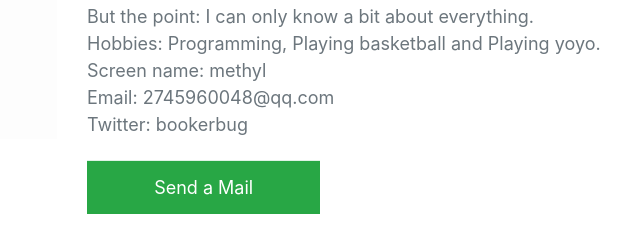
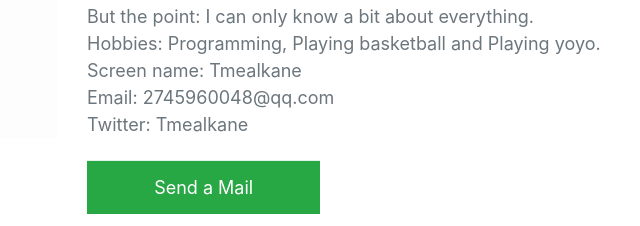
Before and after one commit to Tmealkane/Tmealkane.github.io, a plain HTML site: page htmlfiles/aboutme/index.html in a window 1280 px wide. Shown: the part 219-445 px from the top of the page, 393-1033 px from the left. Drawn offline with nearby package versions, Linux system fonts and the light colour scheme.

Commit message:
Change name

```diff
--- a/htmlfiles/aboutme/index.html
+++ b/htmlfiles/aboutme/index.html
@@ -63,9 +63,9 @@
                     <div data-sw-translate>I know a bit about linux and linux kernal.Opensuse is the release version of my computer.</div>
                     <div data-sw-translate>But the point: I can only know a bit about everything.</div>
                     <div data-sw-translate>Hobbies: Programming, Playing basketball and Playing yoyo.</div>
-                    <div data-sw-translate>Screen name: methyl</div>
+                    <div data-sw-translate>Screen name: Tmealkane</div>
                     <div data-sw-translate>Email: 2745960048@qq.com</div>
-                    <div data-sw-translate>Twitter: bookerbug</div>
+                    <div data-sw-translate>Twitter: Tmealkane</div>
                 </p>
                 <div class="container-fluid">
                     <div class="row">
```
Also changed, not shown: htmlfiles/aboutme/index_cn.html (+1 -1 lines).
